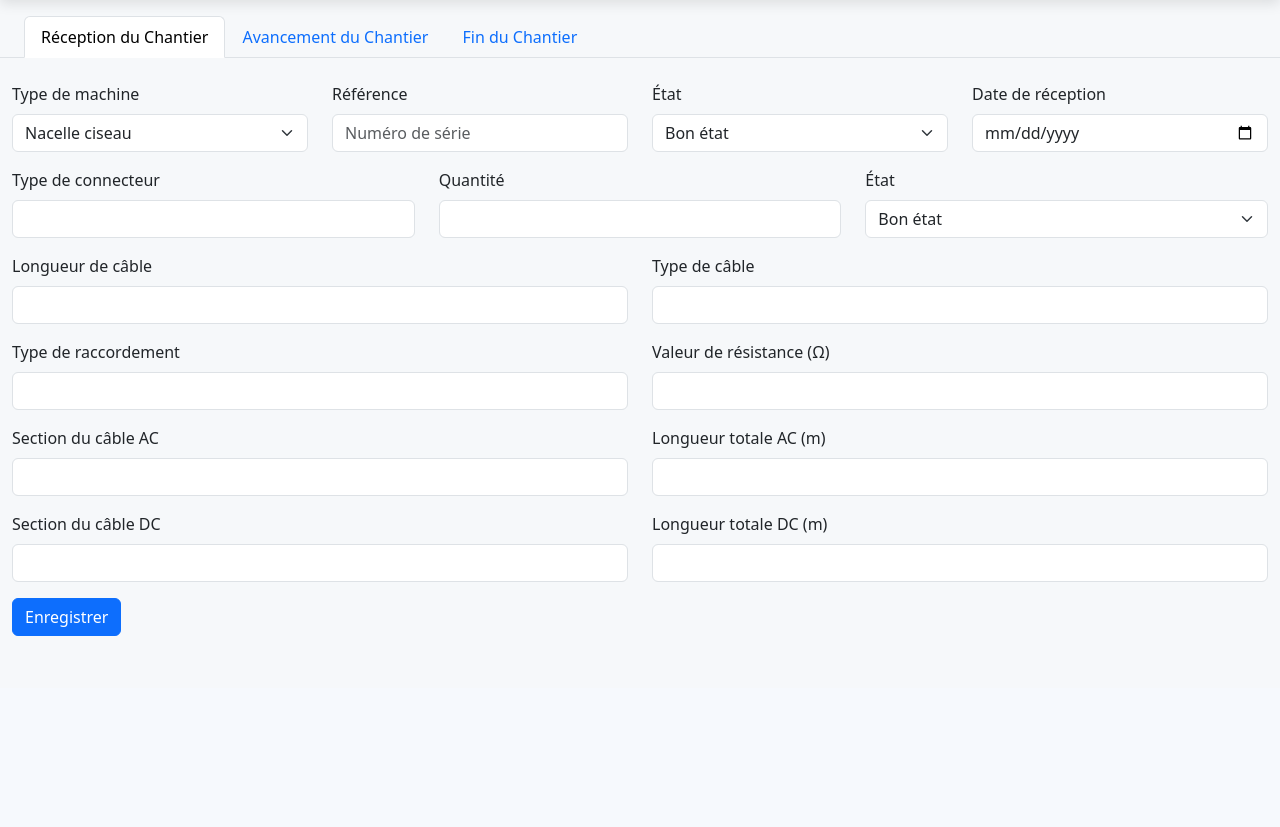
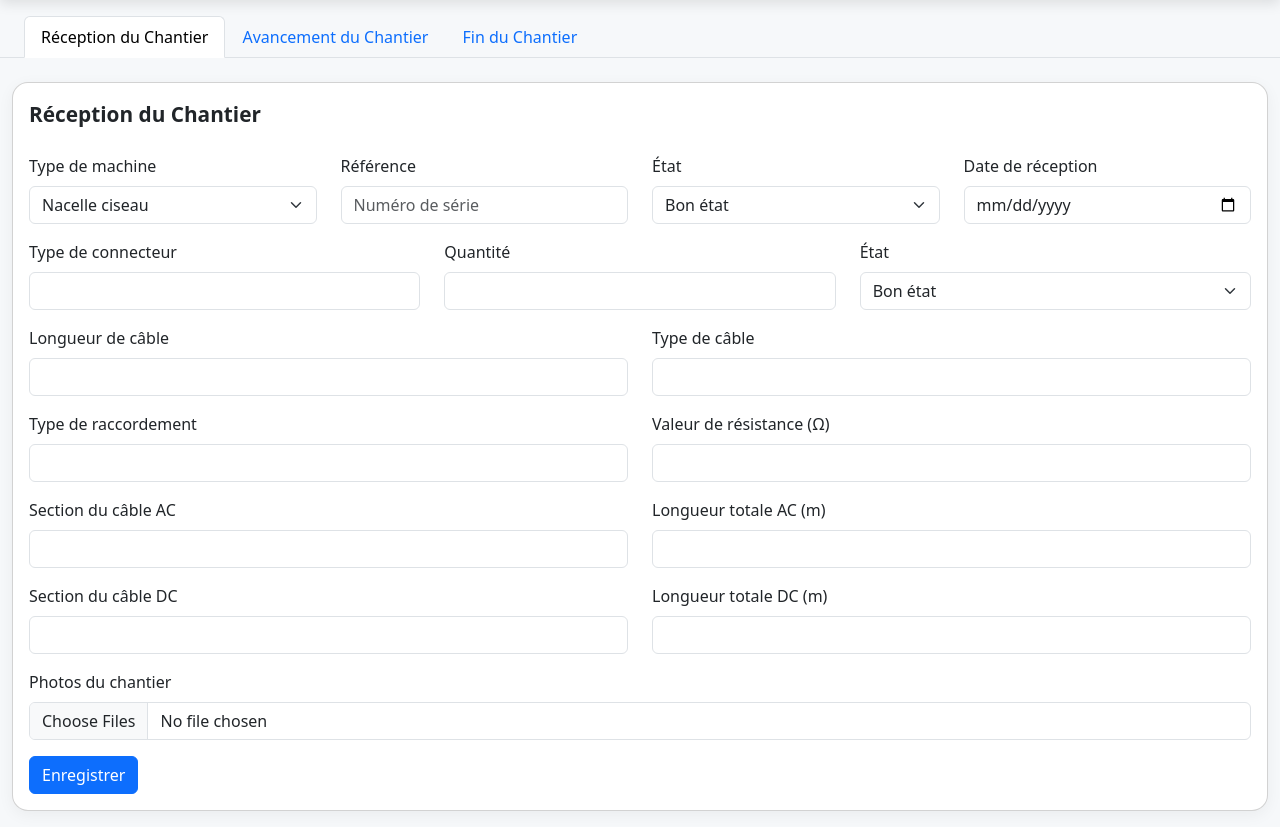
Before and after one commit to vinishtomar/TSB2, a Flask app: template ChefAssistantWeb/templates/index.html in a window 1280 px wide. Shown: the part 112-939 px from the top of the page. Before the commit the page ends 748 px from the top, so only its background shows below. Run offline with Flask 2, Linux system fonts and the light colour scheme; the template is opened without the code that fills it: values that come from a table or form of the project are taken from there, others are empty; tables that the repository leaves empty hold one stand-in row (values such as "Sample post").

Commit message:
Update index.html

```diff
--- a/ChefAssistantWeb/templates/index.html
+++ b/ChefAssistantWeb/templates/index.html
@@ -99,6 +99,9 @@
     <div class="tab-content container-fluid pt-4" id="mainTabContent">
       <!-- Réception Section -->
       <div class="tab-pane fade show active" id="reception" role="tabpanel" aria-labelledby="reception-tab">
+        <div class="card rounded-card mb-3">
+          <div class="card-body">
+            <div class="card-title mb-4">Réception du Chantier</div>
             <form method="POST" action="{{ url_for('suivi_journalier') }}" enctype="multipart/form-data">
               <div class="row mb-3">
                 <div class="col-md-3">
@@ -184,13 +187,22 @@
                   <input type="number" class="form-control" name="cabledc_longueur">
                 </div>
               </div>
+              <div class="mb-3">
+                <label class="form-label">Photos du chantier</label>
+                <input type="file" class="form-control" name="photo_chantier" multiple>
+              </div>
               <div class="mt-3">
                 <button type="submit" class="btn btn-primary">Enregistrer</button>
               </div>
             </form>
           </div>
+        </div>
+      </div>
       <!-- Avancement Section -->
       <div class="tab-pane fade" id="avancement" role="tabpanel" aria-labelledby="avancement-tab">
+        <div class="card rounded-card mb-3">
+          <div class="card-body">
+            <div class="card-title mb-4">Avancement du Chantier</div>
             <form method="POST" action="{{ url_for('suivi_journalier') }}">
               <div class="row mb-3">
                 <div class="col-md-4">
@@ -211,8 +223,13 @@
               </div>
             </form>
           </div>
+        </div>
+      </div>
       <!-- Fin Section -->
       <div class="tab-pane fade" id="fin" role="tabpanel" aria-labelledby="fin-tab">
+        <div class="card rounded-card mb-3">
+          <div class="card-body">
+            <div class="card-title mb-4">Fin du Chantier</div>
             <form method="POST" action="{{ url_for('suivi_journalier') }}">
               <div class="table-responsive">
                 <table class="table align-middle">
@@ -254,7 +271,9 @@
               </div>
             </form>
           </div>
-      <!-- Historique Section (Admins only) -->
+        </div>
+      </div>
+      <!-- Historique Section (Admins only), split into three tables -->
       {% if current_user.role == "admin" %}
       <div class="tab-pane fade" id="history" role="tabpanel" aria-labelledby="history-tab">
         <div class="card rounded-card mb-3">
@@ -264,7 +283,9 @@
               <a href="{{ url_for('telecharger_historique') }}" class="btn btn-primary">Télécharger CSV</a>
               <a href="{{ url_for('telecharger_historique_pdf') }}" class="btn btn-success">Télécharger PDF</a>
             </div>
-            <div class="table-responsive">
+            <!-- Réception Section Table -->
+            <h5 class="mt-4 mb-2">Réception du Chantier</h5>
+            <div class="table-responsive mb-4">
               <table class="table align-middle table-bordered table-striped">
                 <thead>
                   <tr>
@@ -285,18 +306,6 @@
                     <th>Longueur Câble AC</th>
                     <th>Section Câble DC</th>
                     <th>Longueur Câble DC</th>
-                    <th>Câble DC tiré</th>
-                    <th>Câble AC tiré</th>
-                    <th>Câble Terre tiré</th>
-                    <th>Zone (Fin)</th>
-                    <th>String (Fin)</th>
-                    <th>Tension DC (Fin)</th>
-                    <th>Courant DC (Fin)</th>
-                    <th>Tension AC (Fin)</th>
-                    <th>Puissance (Fin)</th>
-                    <th>Date (Fin)</th>
-                    <th>Technicien (Fin)</th>
-                    <th>Status (Fin)</th>
                     <th>Images</th>
                   </tr>
                 </thead>
@@ -320,9 +329,68 @@
                     <td>{{ row.cableac_longueur }}</td>
                     <td>{{ row.cabledc_section }}</td>
                     <td>{{ row.cabledc_longueur }}</td>
+                    <td>
+                      {% if row.images %}
+                        {% for img in row.images %}
+                          <a href="{{ url_for('get_image', image_id=img.id) }}" target="_blank">{{ img.filename }}</a>{% if not loop.last %}, {% endif %}
+                        {% endfor %}
+                      {% endif %}
+                    </td>
+                  </tr>
+                  {% endfor %}
+                </tbody>
+              </table>
+            </div>
+            <!-- Avancement Section Table -->
+            <h5 class="mt-4 mb-2">Avancement du Chantier</h5>
+            <div class="table-responsive mb-4">
+              <table class="table align-middle table-bordered table-striped">
+                <thead>
+                  <tr>
+                    <th>Date</th>
+                    <th>Utilisateur</th>
+                    <th>Câble DC tiré</th>
+                    <th>Câble AC tiré</th>
+                    <th>Câble Terre tiré</th>
+                  </tr>
+                </thead>
+                <tbody>
+                  {% for row in all_lignes %}
+                  <tr>
+                    <td>{{ row.date }}</td>
+                    <td>{{ row.utilisateur }}</td>
                     <td>{{ row.cables_dctires }}</td>
                     <td>{{ row.cables_actires }}</td>
                     <td>{{ row.cables_terretires }}</td>
+                  </tr>
+                  {% endfor %}
+                </tbody>
+              </table>
+            </div>
+            <!-- Fin du Chantier Section Table -->
+            <h5 class="mt-4 mb-2">Fin du Chantier</h5>
+            <div class="table-responsive mb-4">
+              <table class="table align-middle table-bordered table-striped">
+                <thead>
+                  <tr>
+                    <th>Date</th>
+                    <th>Utilisateur</th>
+                    <th>Zone</th>
+                    <th>String</th>
+                    <th>Tension DC (V)</th>
+                    <th>Courant DC (A)</th>
+                    <th>Tension AC (V)</th>
+                    <th>Puissance (W)</th>
+                    <th>Date (Fin)</th>
+                    <th>Technicien</th>
+                    <th>Status</th>
+                  </tr>
+                </thead>
+                <tbody>
+                  {% for row in all_lignes %}
+                  <tr>
+                    <td>{{ row.date }}</td>
+                    <td>{{ row.utilisateur }}</td>
                     <td>{{ row.fin_zone }}</td>
                     <td>{{ row.fin_string }}</td>
                     <td>{{ row.fin_tension_dc }}</td>
@@ -332,13 +400,6 @@
                     <td>{{ row.fin_date }}</td>
                     <td>{{ row.fin_technicien }}</td>
                     <td>{{ row.fin_status }}</td>
-                    <td>
-                      {% if row.images %}
-                        {% for img in row.images %}
-                          <a href="{{ url_for('get_image', image_id=img.id) }}" target="_blank">{{ img.filename }}</a>{% if not loop.last %}, {% endif %}
-                        {% endfor %}
-                      {% endif %}
-                    </td>
                   </tr>
                   {% endfor %}
                 </tbody>
```
Lines whose indentation alone changed are shown as unchanged.
